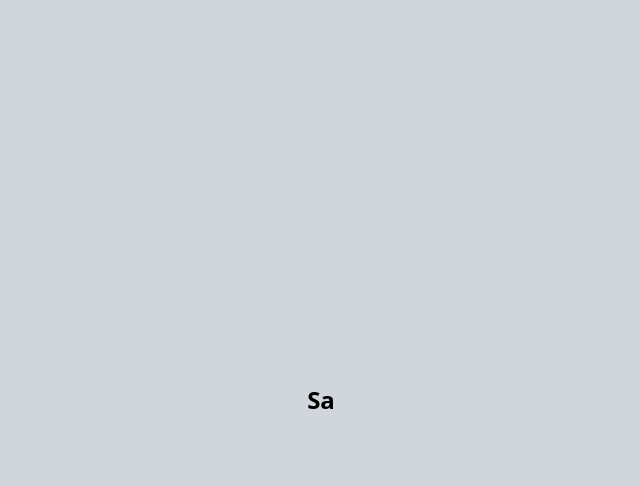
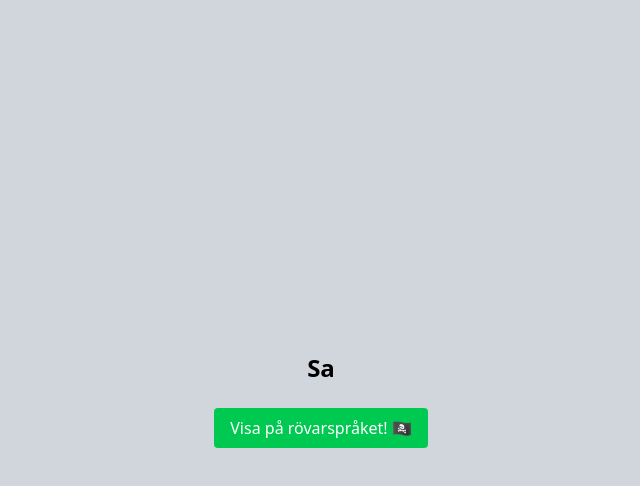
Before and after one commit to AN-Eriksson/1DV610-L1, a React (Vite) app: page / in a window 1280 px wide. Both pictures are taken after typing "Sample" into the empty fields and a click on the button "Kör!". Shown: the top 486 px of the page, without its empty margins (319-959 px from the left). Built offline with nearby package versions, Linux system fonts and the light colour scheme.

Commit message:
Add RobberLanguage.jsx

```diff
--- a/src/App.jsx
+++ b/src/App.jsx
@@ -1,13 +1,14 @@
 import { useState } from 'react'
 import { InputForm } from './components/InputForm'
 import { NameDisplay } from './components/NameDisplay'
+import { RobberLanguage } from './components/RobberLanguage'
 
 function App() {
   const [name, setName] = useState("")
   const [nameSubmitted, setNameSubmitted] = useState(false)
 
   return (
-    <div className='min-h-screen flex items-center justify-center bg-gray-300'>
+    <div className='min-h-screen flex flex-col items-center justify-center bg-gray-300'>
       {!nameSubmitted && (
         <InputForm
           name={name}
@@ -17,7 +18,10 @@ function App() {
       )}
 
       {nameSubmitted && (
-        <NameDisplay name={name} />
+        <>
+          <NameDisplay name={name} />
+          <RobberLanguage name={name} />
+        </>
       )}
 
     </div>
--- /dev/null
+++ b/src/components/RobberLanguage.jsx
@@ -0,0 +1,43 @@
+import { useState } from 'react'
+
+export const RobberLanguage = ({ name }) => {
+    const [showRobber, setShowRobber] = useState(false)
+
+    const translateToRobberLanguage = (text) => {
+        const consonants = 'bcdfghjklmnpqrstvwxyzBCDFGHJKLMNPQRSTVWXYZ'
+
+        return text
+            .split('')
+            .map(char => {
+                if (consonants.includes(char)) {
+                    return char + 'o' + char.toLowerCase()
+                }
+                return char
+            })
+            .join('')
+    }
+
+    const robberName = translateToRobberLanguage(name)
+
+    return (
+        <div className="mt-6 max-w-md mx-auto">
+            <button
+                onClick={() => setShowRobber(true)}
+                className="px-4 py-2 bg-green-500 text-white rounded hover:bg-green-600 block mx-auto"
+            >
+                Visa på rövarspråket! 🏴‍☠️
+            </button>
+
+            {showRobber && (
+                <div className="mt-4 p-6 bg-green-100 rounded-lg">
+                    <h3 className="text-lg font-semibold mb-3 text-center text-green-800">
+                        Ditt namn på rövarspråket:
+                    </h3>
+                    <div className="text-2xl font-bold text-center text-green-700 bg-white p-4 rounded shadow">
+                        {robberName}
+                    </div>
+                </div>
+            )}
+        </div>
+    )
+}
```
